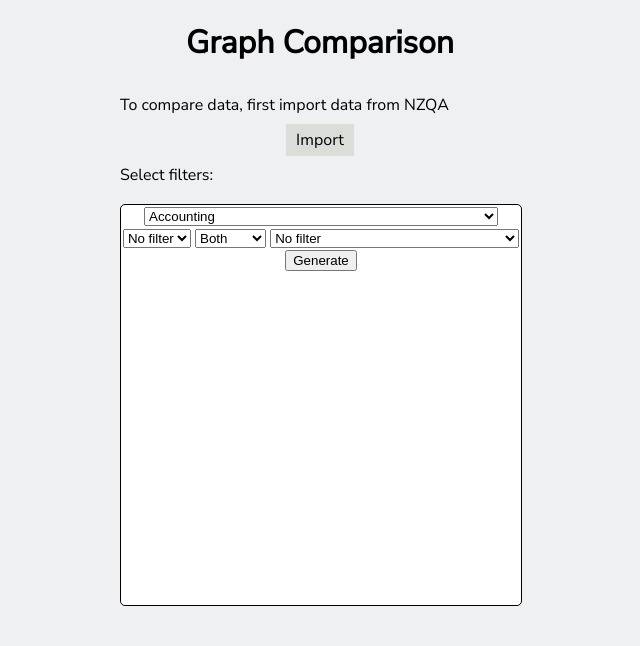
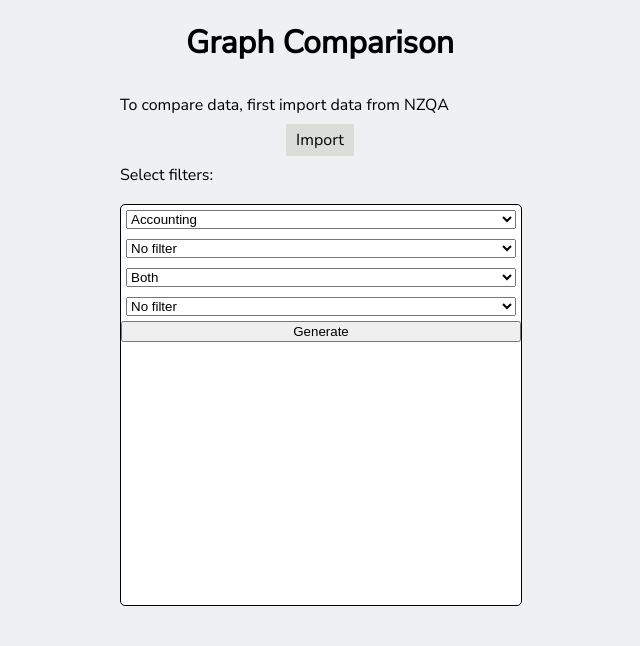
Before and after one commit to commarman/NCEA_graphgenerator, a Flask app: page /nzqa-data in a window 1280 px wide. Shown: the part 53-699 px from the top of the page, without its empty margins (320-960 px from the left). Run offline with Flask 3, Linux system fonts and the light colour scheme; data comes from the database, SQL or seed files in the repository; some libraries are stand-ins or nearby versions.

Commit message:
Correctly Scaled y

```diff
--- a/app/static/css/style.css
+++ b/app/static/css/style.css
@@ -173,6 +173,16 @@ h1 {
     background-color: white;
 }
 
+.form-content {
+    display: flex;
+    flex-direction: column;
+}
+
+.filter-field {
+    margin-inline: 5px;
+    margin: 5px;
+}
+
 .chart-container {
     width: 1000px;
 }
--- a/app/templates/compare.html
+++ b/app/templates/compare.html
@@ -16,12 +16,14 @@
         <p class="info-text">Select filters:</p>
         <div class="filter-form">
             <form action="/retrieve-graph-data" method="post">
-                {{form.subject()}}
-                {{form.level()}}
-                {{form.assess_type()}}
-                {{form.ethnicity()}}
-                {{form.submit()}}
-                {{form.csrf_token}}
+                <div class="form-content">
+                    {{form.subject(class="filter-field")}}
+                    {{form.level(class="filter-field")}}
+                    {{form.assess_type(class="filter-field")}}
+                    {{form.ethnicity(class="filter-field")}}
+                    {{form.submit()}}
+                    {{form.csrf_token}}
+                </div>
             </form>
         </div>
     </div>
@@ -61,11 +63,10 @@
                 },
             options : {
                 scales: {
-                    yAxes : [{
-                        ticks : {
-                            beginAtZero : true
-                        }
-                    }],
+                    y: {
+                        min: 0,
+                        max: 100
+                    },
                     x : {
                         stacked: true
                     }
```
